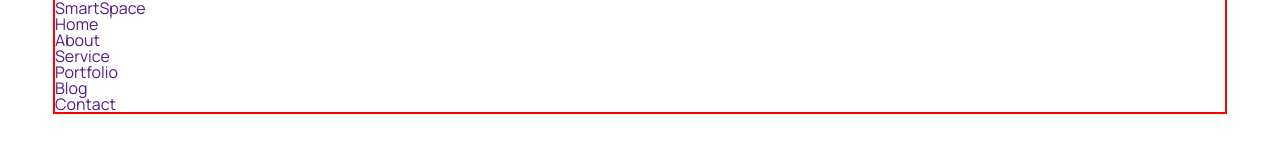
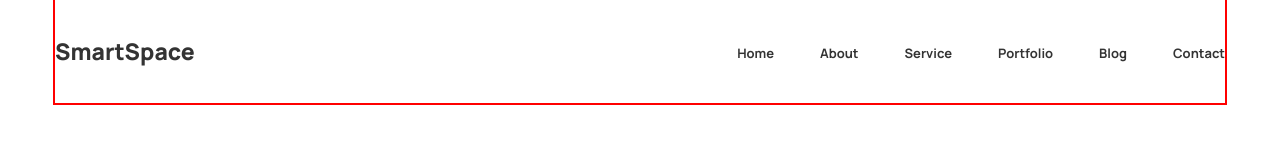
Before and after one commit to Dimentiy88/RealEstate, a plain HTML site: page index.html in a window 1280 px wide. Drawn offline with Linux system fonts and the light colour scheme.

Commit message:
slyled-header

```diff
--- a/css/style.css
+++ b/css/style.css
@@ -77,3 +77,63 @@
     padding: 0 15px;
   }
 }
+
+/* =======header======= */
+
+.header {
+}
+.header__conteiner {
+  display: flex;
+  justify-content: space-between;
+  min-height: 103px;
+  align-items: center;
+  column-gap: 10px;
+  row-gap: 15px;
+  padding-top: 10px;
+  padding-bottom: 10px;
+}
+.header__logo {
+  font-weight: 800;
+  font-size: 23px;
+  color: inherit;
+}
+.header__menu {
+}
+
+@media only screen and (max-width: 768px) {
+  .header__conteiner {
+    min-width: 0;
+    flex-direction: column;
+  }
+}
+/* ============menu=========== */
+
+.menu {
+}
+.menu__list {
+  display: flex;
+  flex-wrap: wrap;
+  column-gap: 46px;
+  row-gap: 5px;
+}
+
+.menu__item {
+}
+.menu__link {
+  font-weight: 700;
+  font-size: 13px;
+  color: inherit;
+}
+
+.menu__link:hover {
+  text-decoration: underline;
+}
+
+@media only screen and (max-width: 768.98px) {
+  .menu__list {
+    justify-content: center;
+  }
+  .menu__link {
+    font-size: 18px;
+  }
+}
```
